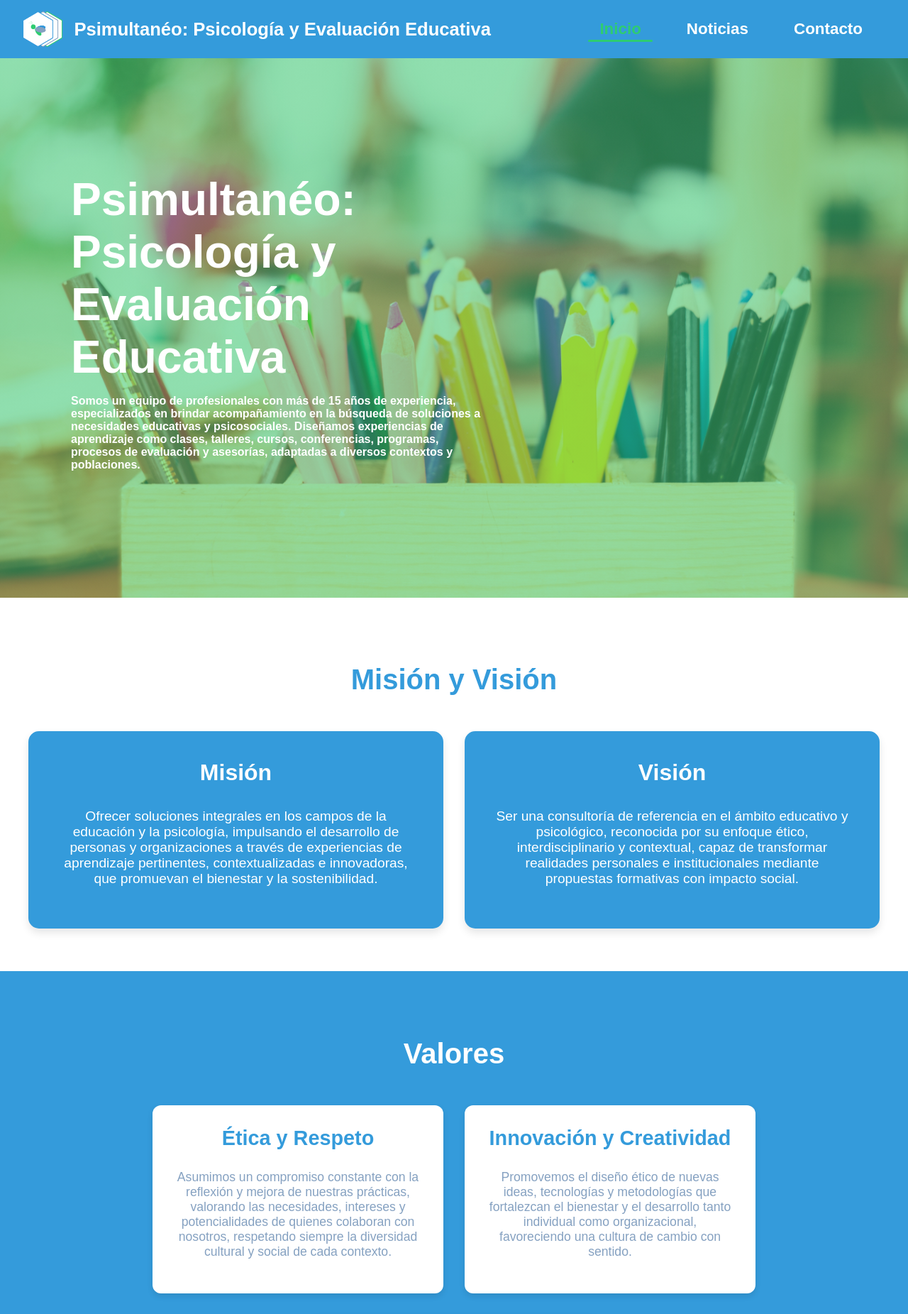
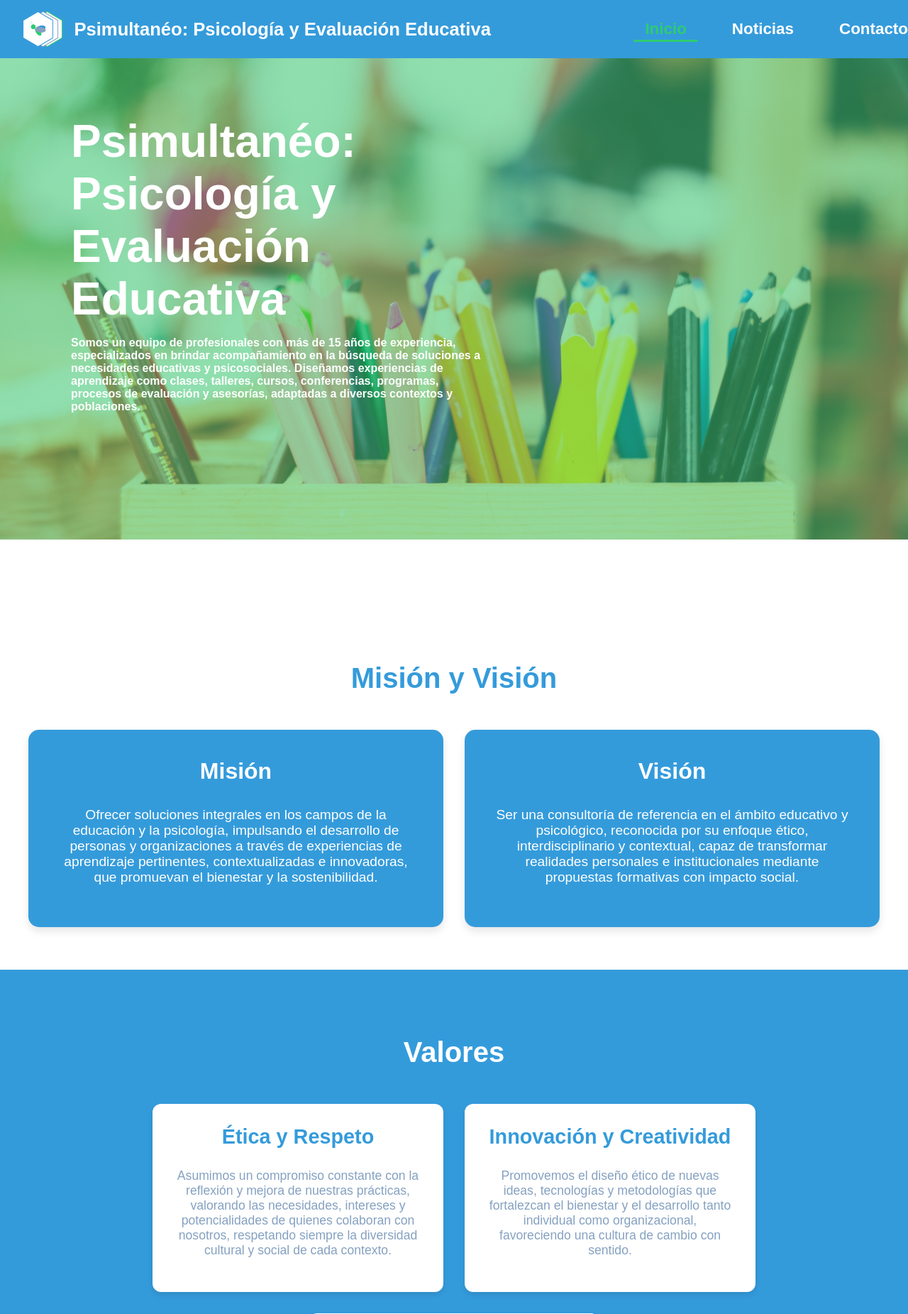
Before and after one commit to RusticHades/psimultaneo-web, a Django app: template templates/index.html in a window 1280 px wide. Shown: the top 1851 px of the page at 71% size. Run offline with Django 5.2, Linux system fonts and the light colour scheme; the template is opened without the code that fills it, so the values that code supplies are empty.

Commit message:
Subida de actualizacion de estilo

```diff
--- a/static/css/cssGeneral.css
+++ b/static/css/cssGeneral.css
@@ -288,3 +288,20 @@ footer {
         margin-bottom: 10px;
     }
 }
+
+.barra-navegacion {
+    position: fixed; /* Cambia a fixed para asegurar posición */
+    width: 100%;
+    top: 0;
+    left: 0;
+    z-index: 1000;
+}
+
+.menu-desplegable {
+    z-index: 1001; /* Mayor que la barra de navegación */
+}
+
+/* Añade margen al main para que no quede detrás de la barra fija */
+main {
+    margin-top: 80px; /* Ajusta según la altura de tu barra */
+}
```
